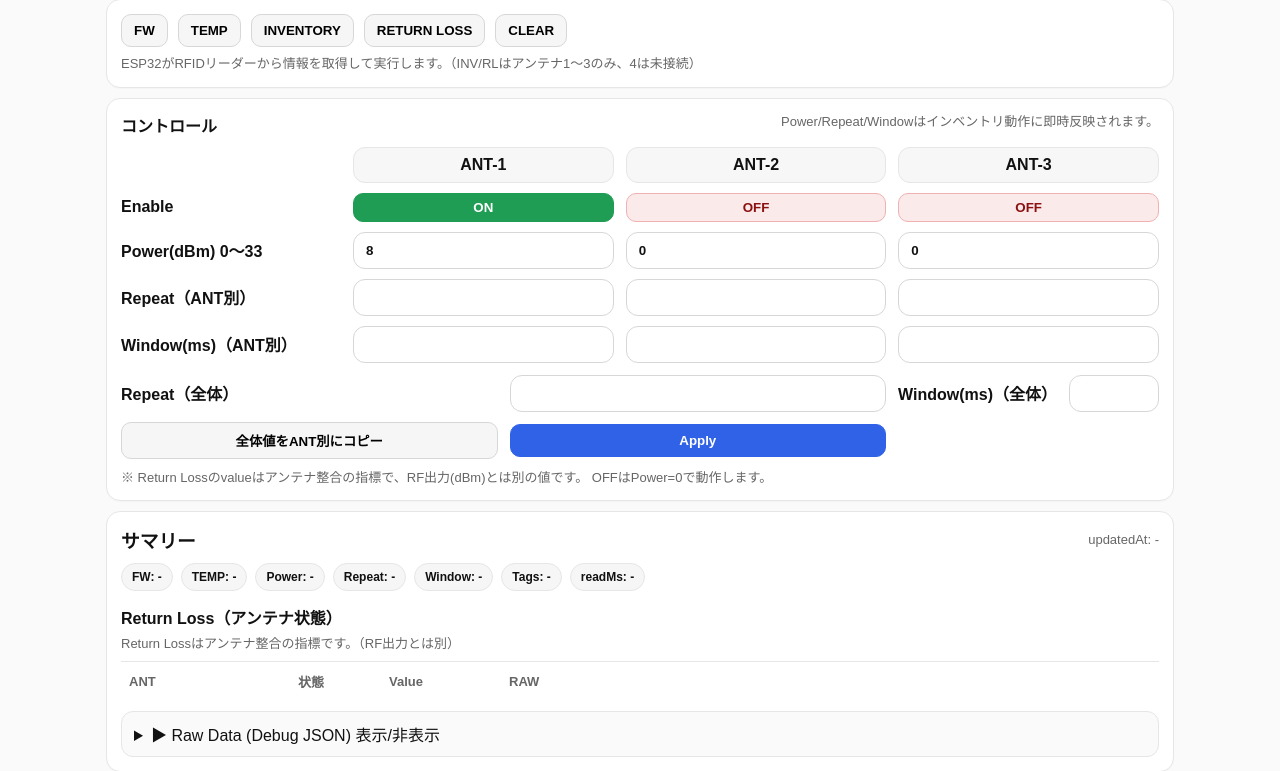
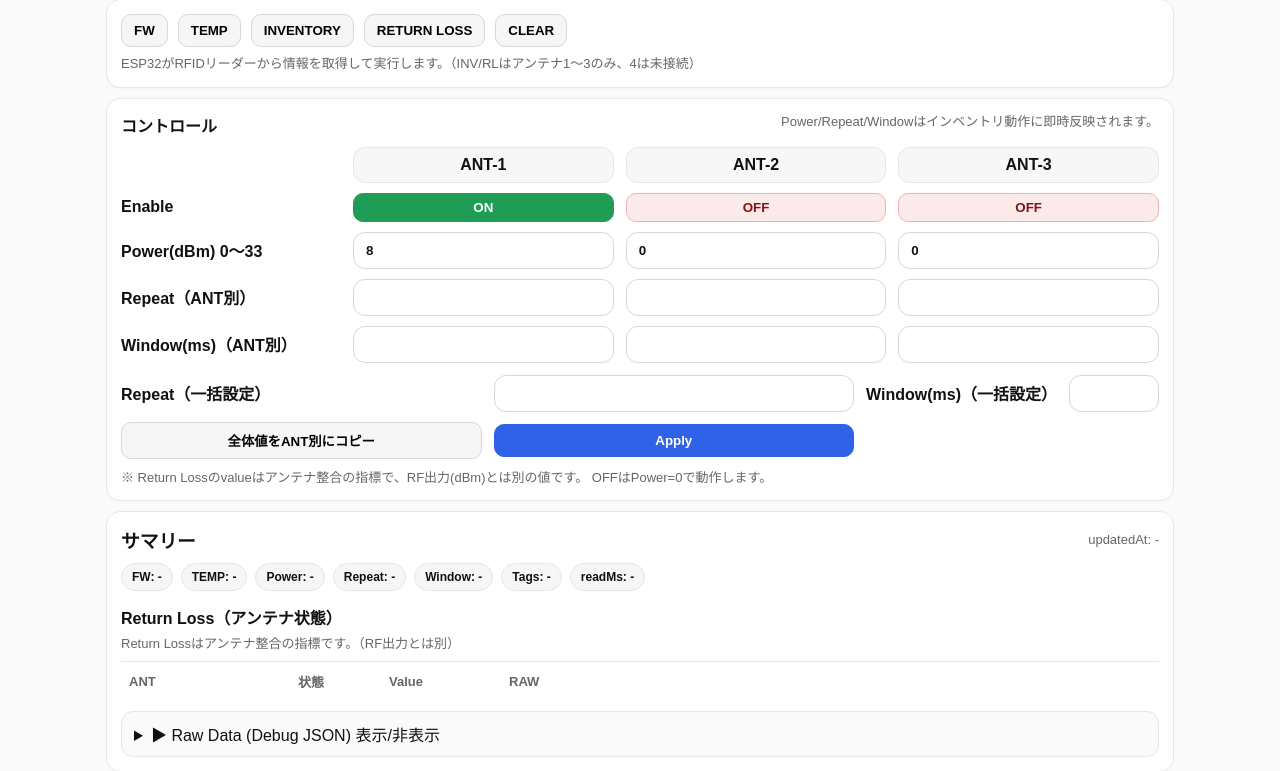
Before and after one commit to kakita7215/SUICA-R-STDY, a website: page public/index.html in a window 1280 px wide. Shown: the part 61-832 px from the top of the page. Drawn offline with Linux system fonts and the light colour scheme.

Commit message:
Update index.html

```diff
--- a/public/index.html
+++ b/public/index.html
@@ -395,10 +395,10 @@
       </div>
 
       <div class="total-grid">
-        <div class="rowlabel" id="lblRepeatAll">Repeat（全体）</div>
+        <div class="rowlabel" id="lblRepeatAll">Repeat（一括設定）</div>
         <input id="repeatAll" type="number" min="1" max="255" />
 
-        <div class="rowlabel" id="lblWindowAll">Window(ms)（全体）</div>
+        <div class="rowlabel" id="lblWindowAll">Window(ms)（一括設定）</div>
         <input id="windowAll" type="number" min="50" max="5000" />
 
         <button class="btn" id="btnCopyAll">全体値をANT別にコピー</button>
@@ -507,8 +507,8 @@
         btnOn: "ON",
         btnOff: "OFF",
         antOffHint: "OFFはPower=0で動作します。",
-        labelRepeatAll: "Repeat（全体）",
-        labelWindowAll: "Window(ms)（全体）",
+        labelRepeatAll: "Repeat（一括設定）",
+        labelWindowAll: "Window(ms)（一括設定）",
         labelRepeatPer: "Repeat（ANT別）",
         labelWindowPer: "Window(ms)（ANT別）",
         btnCopyAll: "全体値をANT別にコピー",
```
